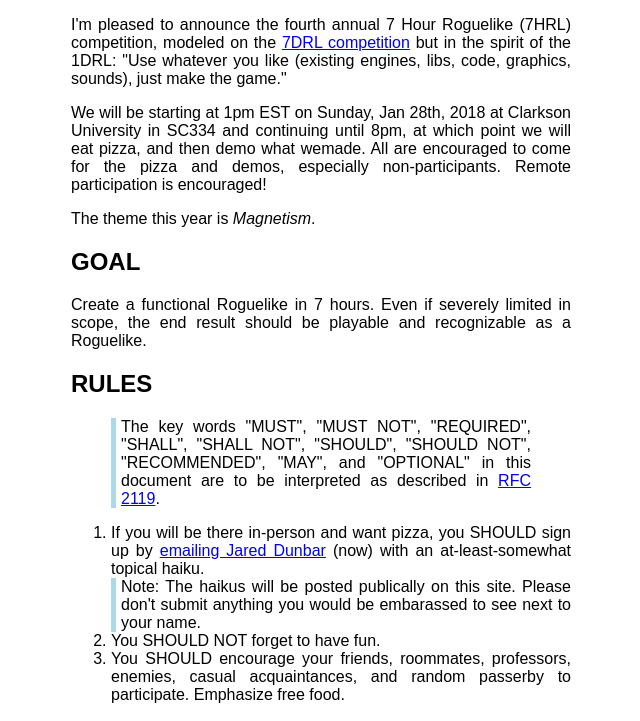
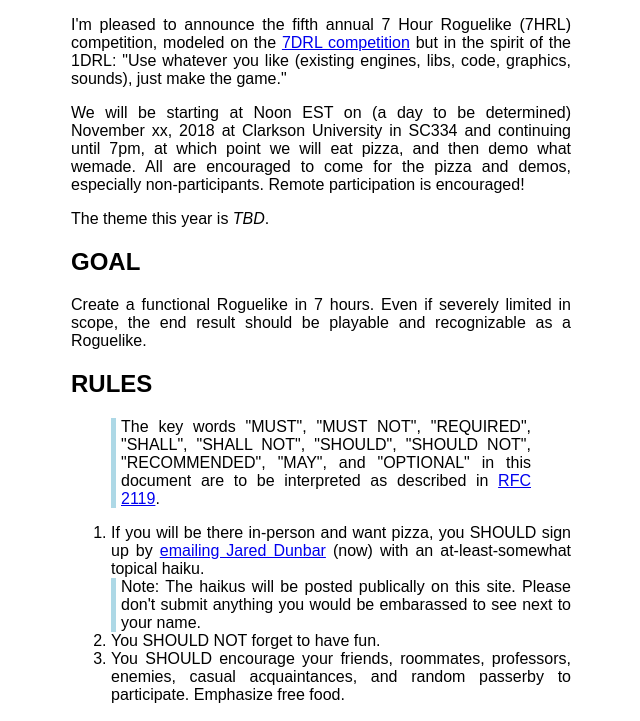
Before and after one commit to jrddunbr/7hrl, a plain HTML site: page index.html in a window 1280 px wide. Shown: the top 721 px of the page, without its empty margins (319-959 px from the left). Drawn offline with Linux system fonts and the light colour scheme.

Commit message:
updated for fall 2018 with flexible date

```diff
--- a/index.html
+++ b/index.html
@@ -30,13 +30,13 @@
 </head>
 <body>
 	<p>
-		I'm pleased to announce the fourth annual 7 Hour Roguelike (7HRL) competition, modeled on the <a href="http://www.roguebasin.com/index.php?title=Seven_Day_Roguelike_Challenge">7DRL competition</a> but in the spirit of the 1DRL: "Use whatever you like (existing engines, libs, code, graphics, sounds), just make the game."
+		I'm pleased to announce the fifth annual 7 Hour Roguelike (7HRL) competition, modeled on the <a href="http://www.roguebasin.com/index.php?title=Seven_Day_Roguelike_Challenge">7DRL competition</a> but in the spirit of the 1DRL: "Use whatever you like (existing engines, libs, code, graphics, sounds), just make the game."
 	</p>
 	<p>
-		We will be starting at 1pm EST on Sunday, Jan 28th, 2018 at Clarkson University in SC334 and continuing until 8pm, at which point we will eat pizza, and then demo what wemade. All are encouraged to come for the pizza and demos, especially non-participants. Remote participation is encouraged!
+		We will be starting at Noon EST on (a day to be determined) November xx, 2018 at Clarkson University in SC334 and continuing until 7pm, at which point we will eat pizza, and then demo what wemade. All are encouraged to come for the pizza and demos, especially non-participants. Remote participation is encouraged!
 	</p>
 	<p>
-		The theme this year is <em>Magnetism</em>.
+		The theme this year is <em>TBD</em>.
 	</p>
 	<div>
 		<h2>GOAL</h2>
```
